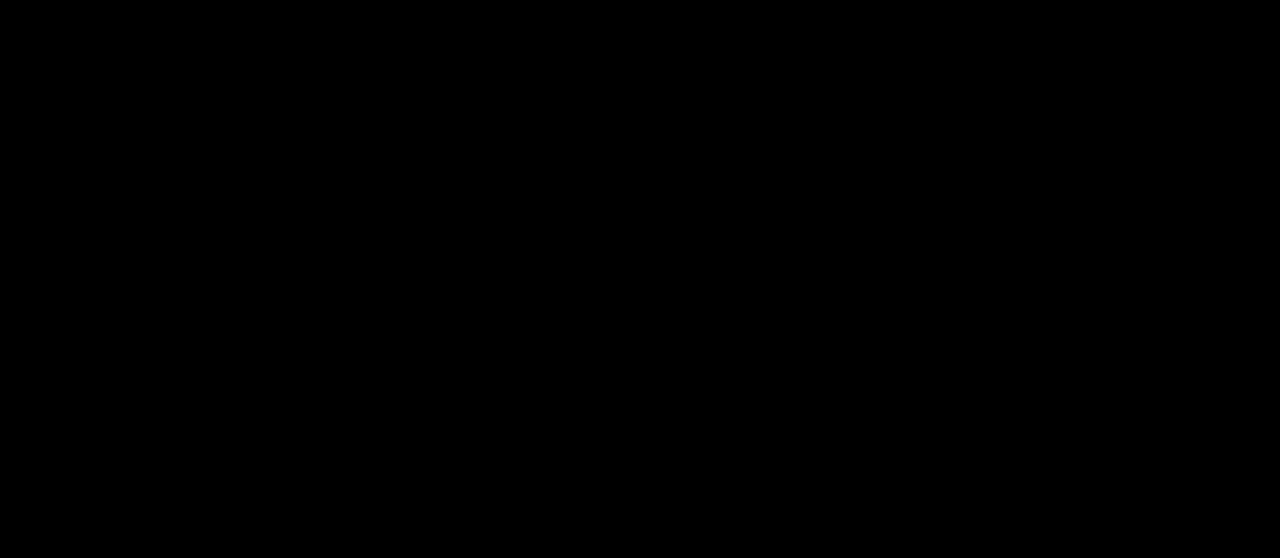
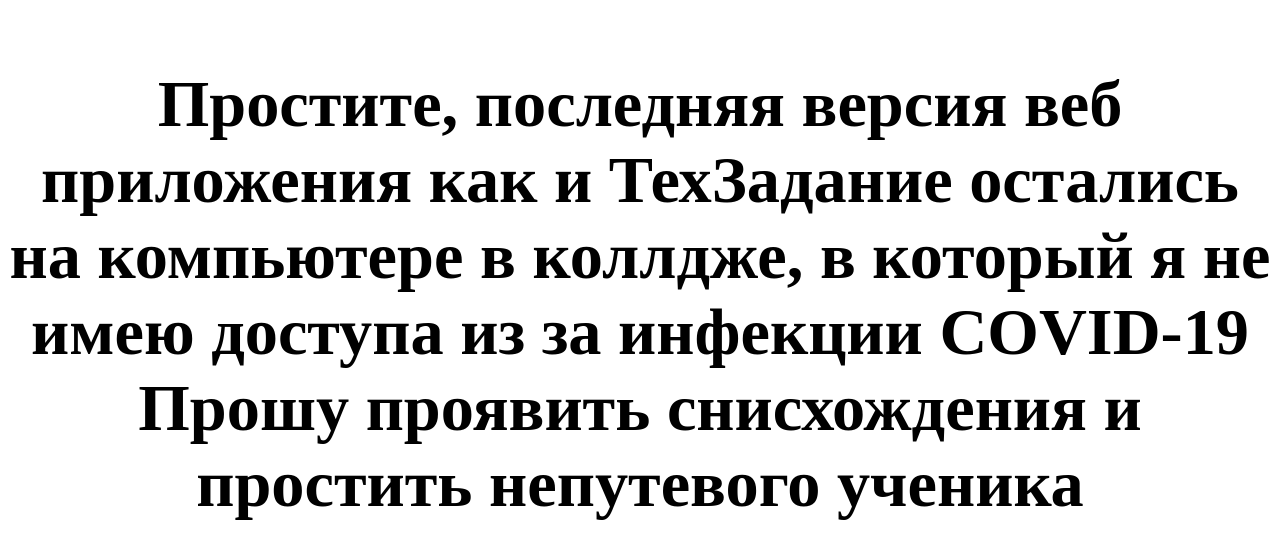
Before and after one commit to Sekkaru/webcourseworkbov.github.io, a website: page TehZad.html in a window 1280 px wide. Drawn offline with Linux system fonts and the light colour scheme.

Commit message:
Update TehZad.html

```diff
--- a/TehZad.html
+++ b/TehZad.html
@@ -1,10 +1,8 @@
 <!DOCTYPE html>
 <html>
 <head>
-<link href="style.css">
-<title>Main page</title>
 </head>
-<body link="red" vlink="cecece" alink="#ff0000" bgcolor="black">
+<body>
 <div style="text-align:center">
 <h1><big><big><big><big><p>Простите, последняя версия веб приложения как и ТехЗадание остались на компьютере в коллдже, в который я не имею доступа из за инфекции COVID-19<br>Прошу проявить снисхождения и простить непутевого ученика</p></big></big></big></big></h1>
 </div>
```
